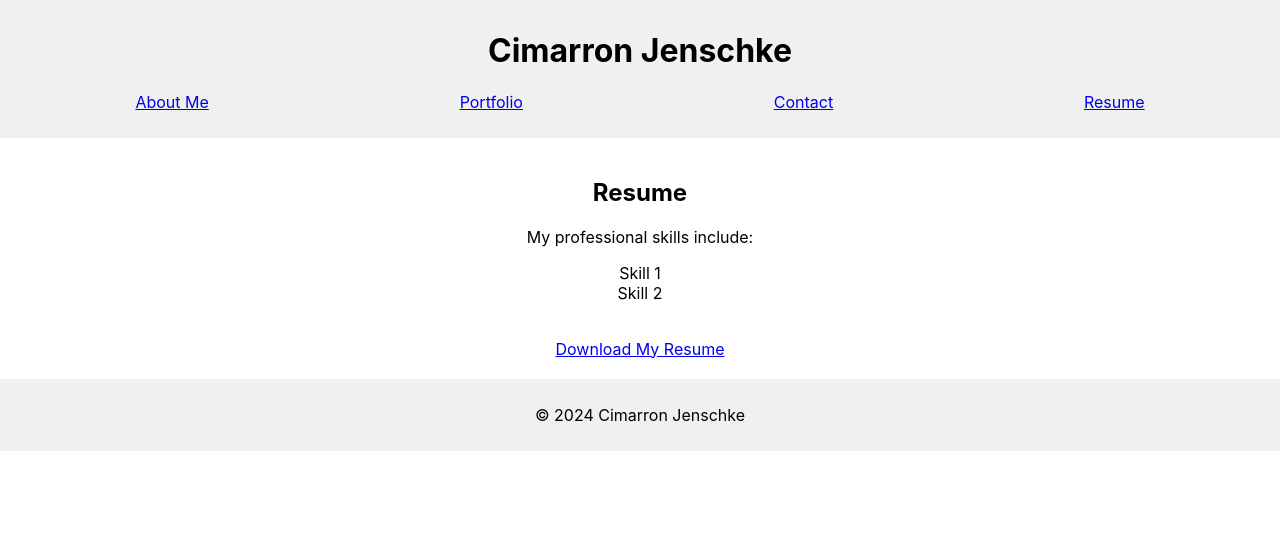
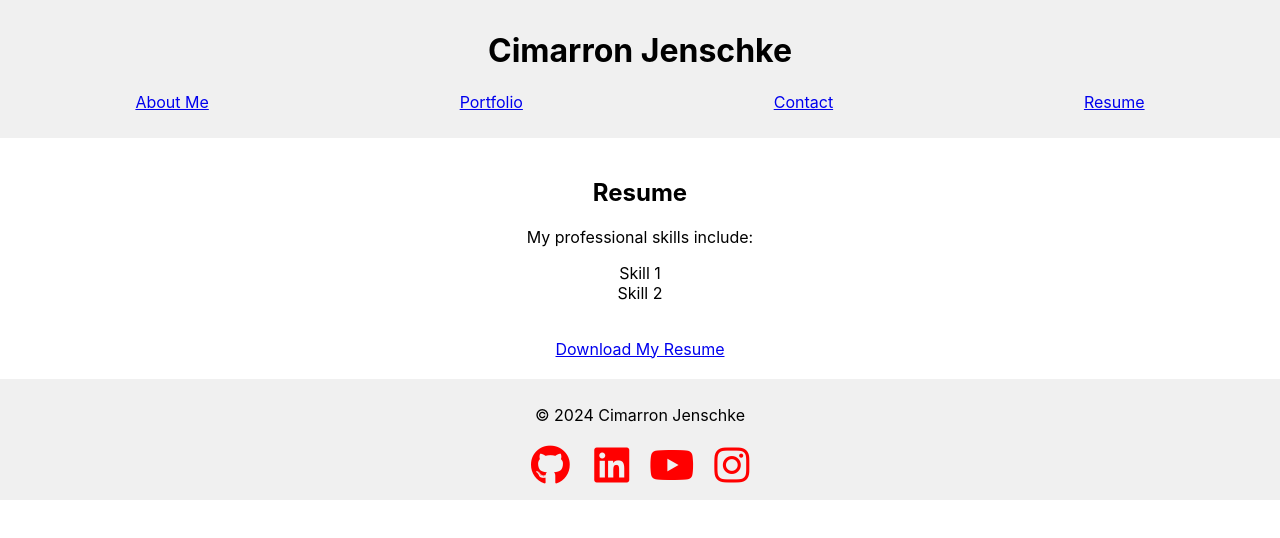
Before and after one commit to cjenschke/Portfolio-2, a React (Create React App) app: page /resume in a window 1280 px wide. Shown: the top 538 px of the page. Built offline with nearby package versions, Linux system fonts and the light colour scheme; the HTML template or start-up script is replaced by a standard one.

Commit message:
icon links added to footer

```diff
--- a/public/index.html
+++ b/public/index.html
@@ -9,7 +9,10 @@
       name="description"
       content="Web site created using create-react-app"
     />
-    <link rel="apple-touch-icon" href="%PUBLIC_URL%/logo192.png" />
+    <link
+      rel="stylesheet"
+      href="https://cdnjs.cloudflare.com/ajax/libs/font-awesome/5.15.3/css/all.min.css"
+    />
     <!--
       manifest.json provides metadata used when your web app is installed on a
       user's mobile device or desktop. See https://developers.google.com/web/fundamentals/web-app-manifest/
--- a/src/components/Footer/index.js
+++ b/src/components/Footer/index.js
@@ -5,7 +5,36 @@ function Footer() {
   return (
     <footer>
       <p>© 2024 Cimarron Jenschke</p>
-      {/* Add links to your social media profiles */}
+      <div className="social-media-links">
+        <a
+          href="https://github.com/cjenschke"
+          target="_blank"
+          rel="noopener noreferrer"
+        >
+          <i className="fab fa-github"></i>
+        </a>{' '}
+        <a
+          href="https://www.linkedin.com/in/cimarron-jenschke-a59ab5290/"
+          target="_blank"
+          rel="noopener noreferrer"
+        >
+          <i className="fab fa-linkedin"></i>
+        </a>
+        <a
+          href="https://www.youtube.com/channel/UCoHLeKWqEnCRMY3WFYsAUGQ"
+          target="_blank"
+          rel="noopener noreferrer"
+        >
+          <i className="fab fa-youtube"></i>
+        </a>
+        <a
+          href="https://www.instagram.com/justanotherlandcruiser/"
+          target="_blank"
+          rel="noopener noreferrer"
+        >
+          <i className="fab fa-instagram"></i>
+        </a>
+      </div>
     </footer>
   );
 }
--- a/src/components/Footer/style.css
+++ b/src/components/Footer/style.css
@@ -3,3 +3,17 @@ footer {
     padding: 10px;
     text-align: center;
 }
+
+.social-media-links {
+    margin-top: 10px;
+  }
+
+  .social-media-links a {
+    margin: 0 10px;
+    color: red;
+    font-size: 40px;
+  }
+
+  .social-media-links a:hover {
+    color: #555;
+  }
```
